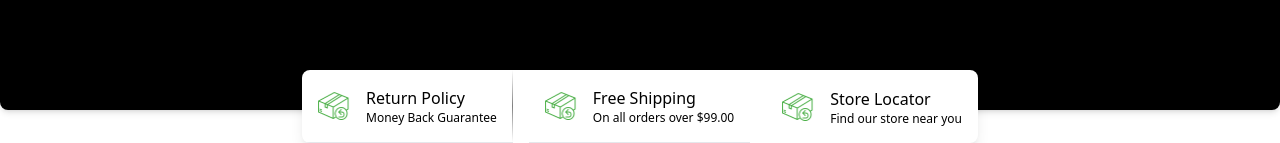
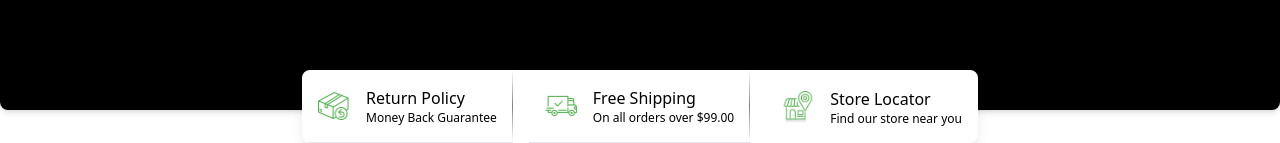
Before and after one commit to gopalkatiyar/agriculture, a React (Vite) app: page / in a window 1280 px wide. Shown: the part 690-833 px from the top of the page. Built offline with nearby package versions, Linux system fonts and the light colour scheme.

Commit message:
change main (#3)

```diff
--- a/src/Components/Main.tsx
+++ b/src/Components/Main.tsx
@@ -1,4 +1,6 @@
 import homeCardLogo1 from "../assets/homeCardLogo1.png";
+import homeCardLogo2 from "../assets/homeCardLogo2.png";
+import homeCardLogo3 from "../assets/homeCardLogo3.png";
 
 function Main() {
 	return (
@@ -34,15 +36,15 @@ function Main() {
 							<p className={"text-xs"}>Money Back Guarantee</p>
 						</div>
 					</div>
-          <div className="flex items-center p-4 border-b hrs">
-            <img src={homeCardLogo1} alt="logo" className="w-8 h-8 mr-4" />
+					<div className="flex items-center p-4 border-b hr">
+						<img src={homeCardLogo2} alt="logo" className="w-8 h-8 mr-4" />
 						<div className="flex flex-col">
 							<h5>Free Shipping</h5>
 							<p className={"text-xs"}>On all orders over $99.00</p>
 						</div>
 					</div>
 					<div className="flex items-center p-4">
-            <img src={homeCardLogo1} alt="logo" className="w-8 h-8 mr-4" />
+						<img src={homeCardLogo3} alt="logo" className="w-8 h-8 mr-4" />
 						<div className="flex flex-col">
 							<h5>Store Locator</h5>
 							<p className={"text-xs"}>Find our store near you</p>
```
Also changed, not shown: 1 other file (tests, documents, lock files or other folders). Lines whose indentation alone changed are shown as unchanged.
